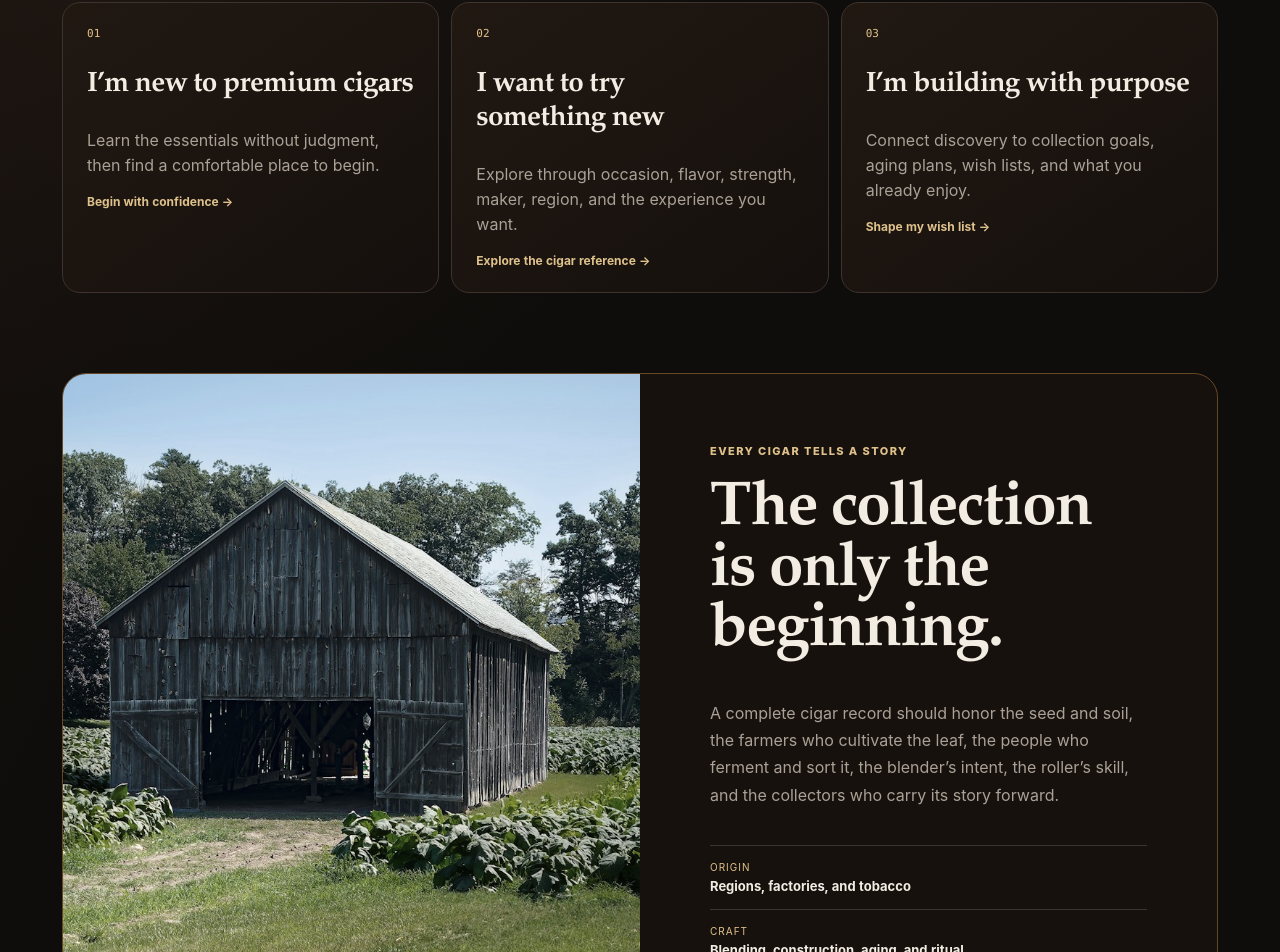
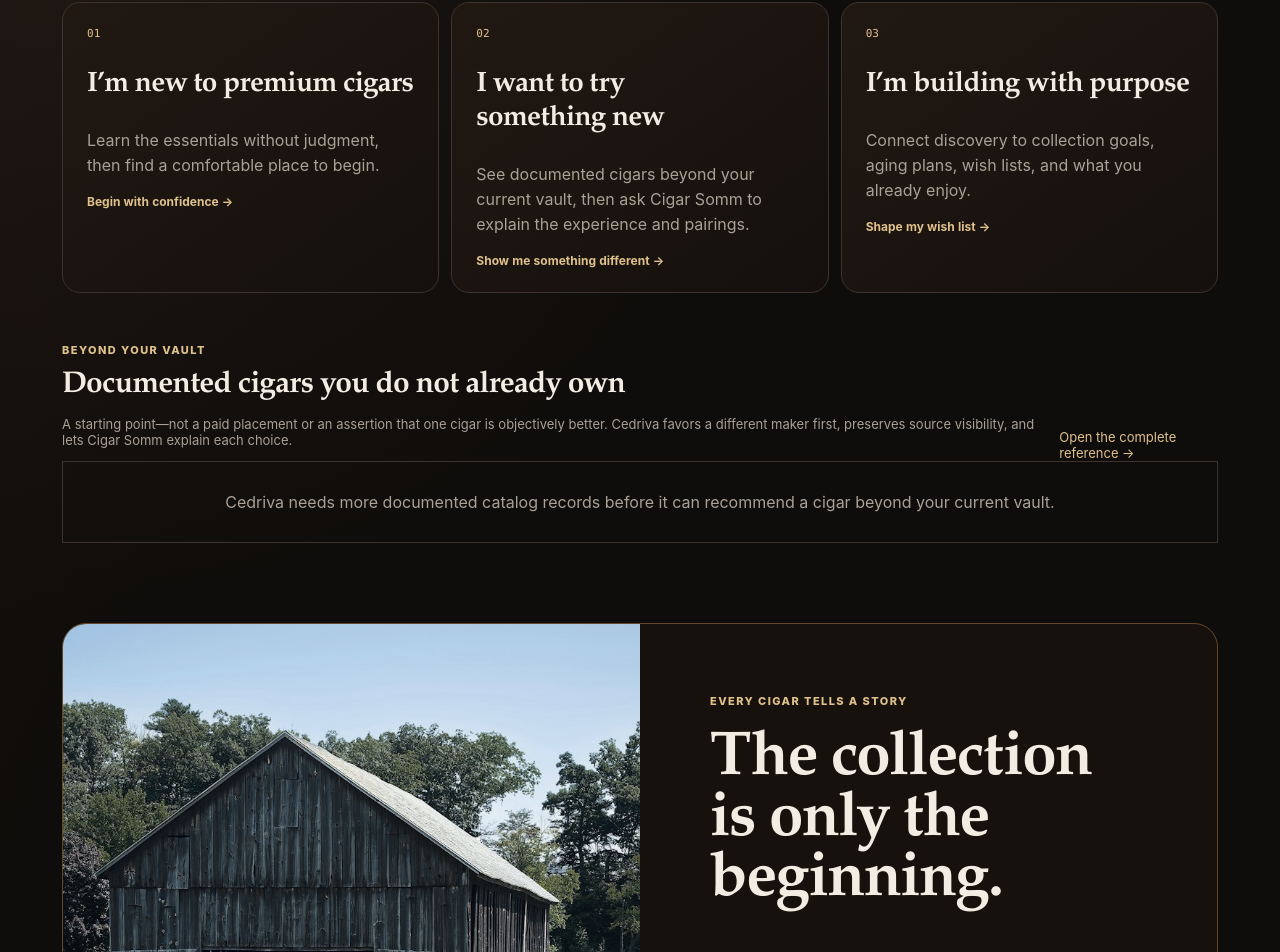
Before and after one commit to vbribow/CIgar-Vault, a Next.js app in the folder app-build/: page /discover in a window 1280 px wide. Shown: the part 900-1852 px from the top of the page. Built offline with nearby package versions, Linux system fonts and the light colour scheme.

Commit message:
Make new cigar discovery personal

```diff
--- a/app-build/app/cigar-somm/page.tsx
+++ b/app-build/app/cigar-somm/page.tsx
@@ -1,4 +1,4 @@
 import{CigarSomm}from"@/components/cigar-somm";import{loadInventory}from"@/lib/inventory";import type{Metadata}from"next";import"./somm.css";
 export const dynamic="force-dynamic";
 export const metadata:Metadata={title:"Cedriva AI",description:"Consult Cedriva’s evidence-aware personal cigar advisor for collection, tasting, aging, and pairing guidance."};
-export default async function CigarSommPage({searchParams}:{searchParams:Promise<{inventoryId?:string;question?:string}>}){const[inventory,params]=await Promise.all([loadInventory(),searchParams]);return <main className="shell wideShell sommPage"><section className="sommHero"><div><div className="eyebrow">Cedriva AI · Your personal advisor</div><h1>Guidance that grows with you.</h1><p className="lede">Choose one cigar for a researched tasting profile, smoking progression, and pairing guidance grounded in trusted knowledge and your collection context.</p></div><aside><strong>AI-assisted</strong><span>Personal · Explainable · Source-aware</span><small>Cedriva AI elevates collector judgment. It never replaces it.</small></aside></section><section className="sommPrinciples"><span>Choose an exact cigar</span><span>Retrieve trusted knowledge</span><span>Explain uncertainty</span><span>Keep you in control</span></section><CigarSomm inventory={inventory} initialInventoryId={params.inventoryId||""} initialQuestion={params.question||""}/><p className="sommDisclosure">Cedriva AI provides clearly identified collection and pairing guidance, not medical advice. Tobacco and alcohol are for adults of legal age; enjoy responsibly.</p></main>}
+export default async function CigarSommPage({searchParams}:{searchParams:Promise<{inventoryId?:string;question?:string;cigarName?:string}>}){const[inventory,params]=await Promise.all([loadInventory(),searchParams]);return <main className="shell wideShell sommPage"><section className="sommHero"><div><div className="eyebrow">Cedriva AI · Your personal advisor</div><h1>Guidance that grows with you.</h1><p className="lede">Choose one cigar for a researched tasting profile, smoking progression, and pairing guidance grounded in trusted knowledge and your collection context.</p></div><aside><strong>AI-assisted</strong><span>Personal · Explainable · Source-aware</span><small>Cedriva AI elevates collector judgment. It never replaces it.</small></aside></section><section className="sommPrinciples"><span>Choose an exact cigar</span><span>Retrieve trusted knowledge</span><span>Explain uncertainty</span><span>Keep you in control</span></section><CigarSomm inventory={inventory} initialInventoryId={params.inventoryId||""} initialQuestion={params.question||""} initialManualName={params.cigarName||""}/><p className="sommDisclosure">Cedriva AI provides clearly identified collection and pairing guidance, not medical advice. Tobacco and alcohol are for adults of legal age; enjoy responsibly.</p></main>}
--- a/app-build/app/discover/page.tsx
+++ b/app-build/app/discover/page.tsx
@@ -1,8 +1,11 @@
 import type { Metadata } from "next";
+import { loadCatalog } from "@/lib/catalog";
+import { loadInventory } from "@/lib/inventory";
+import { cigarProductKey } from "@/lib/cigar-identity";
 export const metadata:Metadata={title:"Discover",description:"Discover premium cigars through stories, trusted knowledge, collector goals, and the people and places behind the craft."};
 const intentions=[
   ["I’m new to premium cigars","Learn the essentials without judgment, then find a comfortable place to begin.","/learn/foundations","Begin with confidence"],
-  ["I want to try something new","Explore through occasion, flavor, strength, maker, region, and the experience you want.","/catalog","Explore the cigar reference"],
+  ["I want to try something new","See documented cigars beyond your current vault, then ask Cigar Somm to explain the experience and pairings.","#beyond-vault","Show me something different"],
   ["I’m building with purpose","Connect discovery to collection goals, aging plans, wish lists, and what you already enjoy.","/wishlist","Shape my wish list"],
 ] as const;
 const trustLevels=[
@@ -12,9 +15,23 @@ const trustLevels=[
   ["04","Community","Collector reviews, tasting notes, questions, and lived experience."],
   ["05","AI","Clearly identified guidance generated from trusted Cedriva knowledge."],
 ] as const;
-export default function DiscoverPage(){return <main className="shell discoverPage">
+const advisorHref=(name:string)=>`/cigar-somm?${new URLSearchParams({cigarName:name,question:"Help me decide whether to try this cigar. Explain its likely profile, strength, what makes it distinct, and suitable coffee, spirit, cocktail, and nonalcoholic pairings. Be candid about uncertainty."})}`;
+export default async function DiscoverPage(){
+  const inventory=await loadInventory();
+  const catalog=await loadCatalog(inventory);
+  const ownedProducts=new Set(inventory.map(cigarProductKey));
+  const ownedBrands=new Set(inventory.map(item=>item.brand.trim().toLowerCase()));
+  const candidates=catalog
+    .filter(item=>!ownedProducts.has(cigarProductKey(item)))
+    .sort((a,b)=>Number(ownedBrands.has(a.brand.toLowerCase()))-Number(ownedBrands.has(b.brand.toLowerCase()))||Number(Boolean(b.sourceUrl))-Number(Boolean(a.sourceUrl))||a.brand.localeCompare(b.brand))
+    .filter((item,index,all)=>all.findIndex(candidate=>candidate.brand.toLowerCase()===item.brand.toLowerCase())===index)
+    .slice(0,6);
+  return <main className="shell discoverPage">
   <section className="discoverHero"><div><div className="eyebrow">Cedriva Discover</div><h1>Find the next meaningful cigar.</h1><p className="lede">Start with who you are, what you want to experience, or what you hope to learn. Cedriva connects every recommendation to story, context, and visible sources—not an advertising feed.</p><div className="ctaRow"><a className="button" href="/catalog">Explore cigars</a><a className="button secondary" href="/learn">Learn before choosing</a></div></div><div className="discoverImagePair"><figure><img src="/editorial/tobacco-field.jpg" alt="Broadleaf tobacco growing around a traditional curing shed"/><figcaption>From the field</figcaption></figure><figure><img src="/editorial/cigar-roller.jpg" alt="A cigar artisan working with tobacco leaves at a rolling table"/><figcaption>Through skilled hands</figcaption></figure></div></section>
   <section className="section"><div className="sectionHead"><div><div className="eyebrow">Begin with intention</div><h2>What are you hoping to accomplish?</h2></div></div><div className="discoverIntentions">{intentions.map(([title,body,href,action],index)=><a href={href} id={index===0?"new-collector":index===1?"explore-new":undefined} key={title}><span>0{index+1}</span><h3>{title}</h3><p>{body}</p><b>{action} →</b></a>)}</div></section>
+  <section className="section discoverShortlist" id="beyond-vault"><div className="sectionHead"><div><div className="eyebrow">Beyond your vault</div><h2>Documented cigars you do not already own</h2><p className="small">A starting point—not a paid placement or an assertion that one cigar is objectively better. Cedriva favors a different maker first, preserves source visibility, and lets Cigar Somm explain each choice.</p></div><a className="textLink" href="/catalog">Open the complete reference →</a></div>
+    {candidates.length?<div className="discoveryCandidates">{candidates.map(item=>{const name=`${item.brand} ${item.line} ${item.vitola}`;return <article key={item.catalogId}><span>{item.country||"Origin under review"}</span><h3>{item.brand}</h3><strong>{item.line}</strong><p>{item.vitola}</p><div><a className="button" href={advisorHref(name)}>Ask Cigar Somm</a>{item.sourceUrl&&<a className="textLink" href={item.sourceUrl} target="_blank" rel="noreferrer">Review source ↗</a>}</div></article>})}</div>:<div className="emptyState">Cedriva needs more documented catalog records before it can recommend a cigar beyond your current vault.</div>}
+  </section>
   <section className="cultureEditorial"><div className="cultureEditorialImage"><img src="/editorial/tobacco-field.jpg" alt="A broadleaf tobacco field and curing shed in Connecticut"/></div><div><div className="eyebrow">Every cigar tells a story</div><h2>The collection is only the beginning.</h2><p>A complete cigar record should honor the seed and soil, the farmers who cultivate the leaf, the people who ferment and sort it, the blender’s intent, the roller’s skill, and the collectors who carry its story forward.</p><div className="cultureStoryLinks"><a href="/catalog"><span>Origin</span><strong>Regions, factories, and tobacco</strong></a><a href="/learn"><span>Craft</span><strong>Blending, construction, aging, and ritual</strong></a><a href="/community"><span>People</span><strong>Learn from collectors and industry voices</strong></a></div></div></section>
   <section className="trustFramework"><div><div className="eyebrow">The Cedriva Trust Framework</div><h2>Always know what you’re reading.</h2><p>Every meaningful claim should identify its source, date, confidence, and relationship to the collector.</p></div><div className="trustLevelList">{trustLevels.map(([level,name,body])=><article key={level}><span>{level}</span><div><strong>{name}</strong><small>{body}</small></div></article>)}</div></section>
   <section className="imageCredits"><span>Documentary photography</span><a href="https://unsplash.com/photos/23v1D4j8vO4" target="_blank" rel="noreferrer">Tobacco field by Rusty Watson ↗</a><a href="https://unsplash.com/photos/vHCkVUogO-w" target="_blank" rel="noreferrer">Cigar artisan by Austin ↗</a></section>
--- a/app-build/components/cigar-somm.tsx
+++ b/app-build/components/cigar-somm.tsx
@@ -6,8 +6,8 @@ import type{CigarSommAnswer}from"@/lib/cigar-somm";
 const prompts=["How will this cigar develop while I smoke it?","What should I pair with this cigar after dinner?","Choose a coffee and a zero-proof pairing.","Should I smoke this now or continue aging it?"];
 const identity=(item:InventoryItem)=>`${item.brand} · ${item.line} · ${item.vitola}${item.vintage?` · ${item.vintage}`:""}`;
 
-export function CigarSomm({inventory,initialInventoryId="",initialQuestion=""}:{inventory:InventoryItem[];initialInventoryId?:string;initialQuestion?:string}){
- const[source,setSource]=useState<"inventory"|"manual">(initialInventoryId?"inventory":"inventory"),[selectedId,setSelectedId]=useState(initialInventoryId),[manualName,setManualName]=useState(""),[search,setSearch]=useState(""),[result,setResult]=useState<CigarSommAnswer>(),[question,setQuestion]=useState(initialQuestion),[busy,setBusy]=useState(false),[error,setError]=useState("");
+export function CigarSomm({inventory,initialInventoryId="",initialQuestion="",initialManualName=""}:{inventory:InventoryItem[];initialInventoryId?:string;initialQuestion?:string;initialManualName?:string}){
+ const[source,setSource]=useState<"inventory"|"manual">(initialManualName?"manual":"inventory"),[selectedId,setSelectedId]=useState(initialInventoryId),[manualName,setManualName]=useState(initialManualName),[search,setSearch]=useState(""),[result,setResult]=useState<CigarSommAnswer>(),[question,setQuestion]=useState(initialQuestion),[busy,setBusy]=useState(false),[error,setError]=useState("");
  const available=useMemo(()=>inventory.filter(item=>(item.currentQty??0)>0).sort((a,b)=>identity(a).localeCompare(identity(b))),[inventory]);
  const matches=useMemo(()=>{const words=search.toLowerCase().trim().split(/\s+/).filter(Boolean);return available.filter(item=>words.every(word=>identity(item).toLowerCase().includes(word))).slice(0,30)},[available,search]);
  const selected=available.find(item=>item.inventoryId===selectedId),ready=source==="inventory"?Boolean(selected):manualName.trim().length>=3;
```
Also changed, not shown: app-build/app/styles.css.
